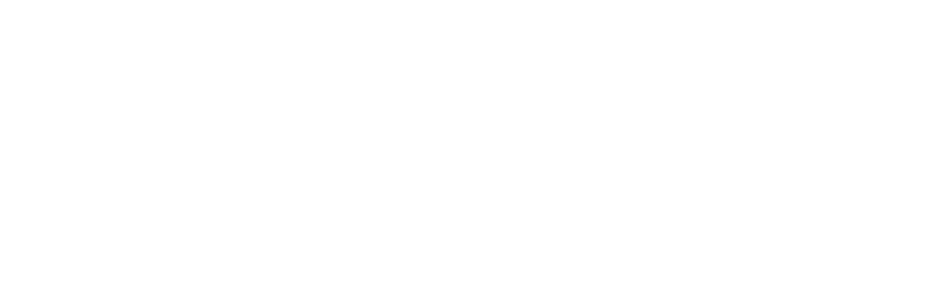
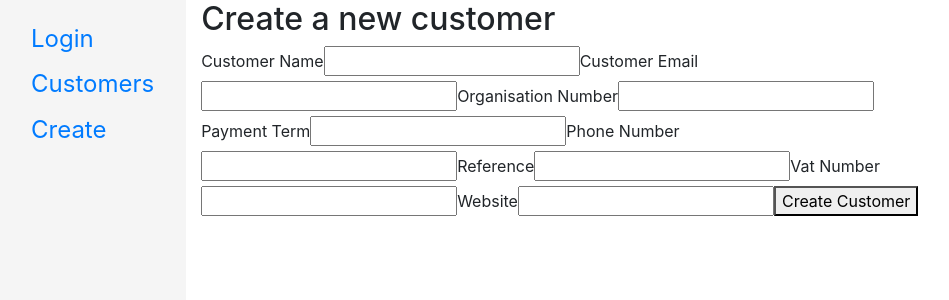
Before and after one commit to saraavvi/react-customer-crud, a React (Create React App) app: page /home/create in a window 1280 px wide. Shown: the top 300 px of the page, without its empty margins (1-950 px from the left). Built offline with nearby package versions, Linux system fonts and the light colour scheme.

Commit message:
created a customerListPage that lists all customers.The user gets redirected to this page when logging in. created a customerCreatePage where the user can post new customers to the CustomerListPage

```diff
--- a/package.json
+++ b/package.json
@@ -6,6 +6,7 @@
     "@testing-library/jest-dom": "^5.11.8",
     "@testing-library/react": "^11.2.3",
     "@testing-library/user-event": "^12.6.0",
+    "bootstrap": "^4.5.3",
     "react": "^17.0.1",
     "react-dom": "^17.0.1",
     "react-router-dom": "^5.2.0",
--- a/src/App.js
+++ b/src/App.js
@@ -1,19 +1,36 @@
-import React from "react";
+import React, { useState } from "react";
 import { Switch, Route } from "react-router-dom";
 import LoginPage from "./Pages/LoginPage";
 import CustomerListPage from "./Pages/CustomerListPage";
+import Navigation from "./Components/Navigation";
+import CustomerCreatePage from "./Pages/CustomerCreatePage";
+import { CustomerListContext } from "./contexts/CustomerListContext";
 
 function App() {
+  const [customerList, setCustomerList] = useState([]);
+  const [formData, setFormData] = useState({});
   return (
-    <div>
+    <div className="container ml-0">
+      <div className="row">
+        <Navigation className="col-4 " />
+        <div className="col-8">
+          <CustomerListContext.Provider
+            value={{ customerList, setCustomerList, formData, setFormData }}
+          >
             <Switch>
               <Route path="/login">
                 <LoginPage />
               </Route>
-        <Route path="/customers">
+              <Route path="/home/create">
+                <CustomerCreatePage />
+              </Route>
+              <Route path="/home">
                 <CustomerListPage />
               </Route>
             </Switch>
+          </CustomerListContext.Provider>
+        </div>
+      </div>
     </div>
   );
 }
--- /dev/null
+++ b/src/Components/InputField.jsx
@@ -0,0 +1,18 @@
+import React, { useContext } from "react";
+import { CustomerListContext } from "../contexts/CustomerListContext";
+
+export default function InputField({ name, label, type }) {
+  const { formData, setFormData } = useContext(CustomerListContext);
+  return (
+    <>
+      <label>{label}</label>
+      <input
+        type={type || "text"}
+        name={name}
+        onChange={(e) => {
+          setFormData({ ...formData, [e.target.name]: e.target.value });
+        }}
+      />
+    </>
+  );
+}
--- /dev/null
+++ b/src/Components/Navigation.jsx
@@ -0,0 +1,25 @@
+import React from "react";
+import { Link } from "react-router-dom";
+import styled from "styled-components";
+
+const Navbar = styled.div`
+  background-color: #f5f5f5;
+  padding: 1rem;
+  height: 100vh;
+`;
+//generellt för alla länkar
+const NavLink = styled(Link)`
+  display: block;
+  font-size: 1.5rem;
+  padding: 0.3rem 1rem;
+`;
+
+export default function Navigation() {
+  return (
+    <Navbar>
+      <NavLink to="/login">Login</NavLink>
+      <NavLink to="/home">Customers</NavLink>
+      <NavLink to="/home/create">Create</NavLink>
+    </Navbar>
+  );
+}
--- /dev/null
+++ b/src/Pages/CustomerCreatePage.jsx
@@ -0,0 +1,48 @@
+import React, { useContext } from "react";
+import { useHistory } from "react-router-dom";
+import InputField from "../Components/InputField";
+import { CustomerListContext } from "../contexts/CustomerListContext";
+
+export default function CustomerCreatePage() {
+  const history = useHistory();
+  const { formData, setFormData } = useContext(CustomerListContext);
+  function handleOnSubmit(e) {
+    e.preventDefault();
+    const url = "https://frebi.willandskill.eu/api/v1/customers/";
+    const token = localStorage.getItem("userToken");
+    fetch(url, {
+      method: "POST",
+      body: JSON.stringify(formData),
+      headers: {
+        "Content-Type": "application/json",
+        Authorization: `Bearer ${token}`,
+      },
+    })
+      .then((response) => response.json())
+      .then((data) => {
+        console.log(data);
+        history.push("/home");
+      });
+  }
+  return (
+    <div>
+      <h2>Create a new customer</h2>
+      <form onSubmit={handleOnSubmit}>
+        <InputField name="name" label="Customer Name" />
+        <InputField name="email" label="Customer Email" type="email" />
+        <InputField
+          name="organisationNr"
+          label="Organisation Number"
+          type="number"
+        />
+        <InputField name="paymentTerm" label="Payment Term" type="number" />
+        <InputField name="phoneNumber" label="Phone Number" type="tel" />
+        <InputField name="reference" label="Reference" />
+        <InputField name="vatNr" label="Vat Number" />
+        <InputField name="website" label="Website" type="url" />
+
+        <button type="submit">Create Customer</button>
+      </form>
+    </div>
+  );
+}
--- a/src/Pages/CustomerListPage.jsx
+++ b/src/Pages/CustomerListPage.jsx
@@ -1,9 +1,33 @@
-import React from "react";
+import React, { useEffect, useContext } from "react";
+import { CustomerListContext } from "../contexts/CustomerListContext";
 
 export default function CustomerListPage() {
+  const { customerList, setCustomerList } = useContext(CustomerListContext);
+  function getCustomers() {
+    const url = "https://frebi.willandskill.eu/api/v1/customers/";
+    const token = localStorage.getItem("userToken");
+    fetch(url, {
+      method: "GET",
+      headers: {
+        "Content-Type": "application/json",
+        Authorization: `Bearer ${token}`,
+      },
+    })
+      .then((response) => response.json())
+      .then((data) => {
+        console.log(data.results);
+        setCustomerList(data.results);
+      });
+  }
+  useEffect(() => {
+    getCustomers();
+  }, []);
   return (
     <div>
       <h2>Customer List Page</h2>
+      {customerList.map((item) => {
+        return <p key={item.id}>{item.name}</p>;
+      })}
     </div>
   );
 }
--- a/src/Pages/LoginPage.jsx
+++ b/src/Pages/LoginPage.jsx
@@ -1,8 +1,22 @@
 import React, { useState } from "react";
+import { useHistory } from "react-router-dom";
+import styled from "styled-components";
+
+const StyledForm = styled.div`
+  border: 1px solid black;
+  width: 300px;
+  height: 300px;
+`;
+
+const StyledButton = styled.button`
+  display: block;
+`;
 
 export default function LoginPage() {
+  const history = useHistory();
+  console.log(history);
   const [loginData, setLoginData] = useState({
-    email: "webb19@willandskill.se",
+    email: "Sara.Viktorsson@yh.nackademin.se",
     password: "javascriptoramverk",
   });
 
@@ -28,26 +42,37 @@
       },
     })
       .then((response) => response.json())
-      .then((data) => console.log(data));
+      .then((data) => {
+        console.log(data.token);
+        localStorage.setItem("userToken", data.token);
+        history.push("/home");
+      });
   }
   return (
     <div>
-      <h1>Login Page</h1>
+      <StyledForm>
+        <h1>LOGIN</h1>
+
         <form onSubmit={handleOnSubmit}>
-        <label>Email</label>
+          {/* <label>Email</label> */}
+
           <input
             value={loginData.email}
             onChange={handleOnChange}
             name="email"
+            placeholder="email"
           ></input>
-        <label>Password</label>
+
           <input
             value={loginData.password}
             onChange={handleOnChange}
             name="password"
+            placeholder="password"
           ></input>
-        <button type="submit">Log in</button>
+
+          <StyledButton type="submit">Log in</StyledButton>
         </form>
+      </StyledForm>
     </div>
   );
 }
--- /dev/null
+++ b/src/contexts/CustomerListContext.js
@@ -0,0 +1,3 @@
+import React, { createContext } from "react";
+
+export const CustomerListContext = createContext();
--- a/src/index.js
+++ b/src/index.js
@@ -4,6 +4,7 @@
 import App from "./App";
 import reportWebVitals from "./reportWebVitals";
 import { BrowserRouter } from "react-router-dom";
+import "bootstrap/dist/css/bootstrap.css";
 
 ReactDOM.render(
   <React.StrictMode>
```
Also changed, not shown: 2 other files (tests, documents, lock files or other folders). Lines whose indentation alone changed are shown as unchanged.
